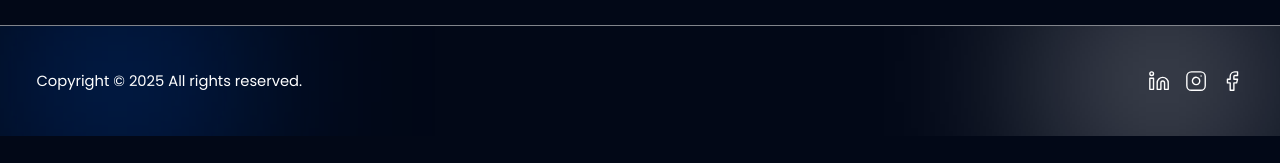
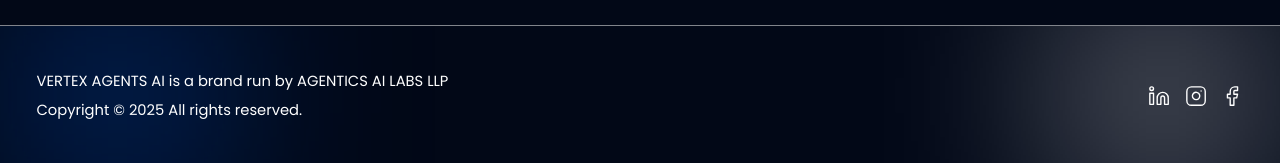
Before and after one commit to remeessalam/vertex, a React (Create React App) app: page /cyber-security in a window 1280 px wide. Shown: the part 5562-5725 px from the top of the page. Before the commit the page ends 5698 px from the top, so only its background shows below. Built offline with nearby package versions, Linux system fonts and the light colour scheme.

Commit message:
added new content for footer

```diff
--- a/src/components/landingPage/LandingFooter.jsx
+++ b/src/components/landingPage/LandingFooter.jsx
@@ -7,11 +7,17 @@ const LandingFooter = () => {
     <div className="py-[3rem] overflow-hidden border-t border-secondary/50 relative">
       <div className="absolute -z-10 top-1/2 -translate-y-1/2 left-8 w-[12rem] aspect-square bg-primary/50 blur-[100px]"></div>
       <div className="absolute -z-10 top-1/2 -translate-y-1/2 right-8 w-[12rem] aspect-square bg-secondary/50 blur-[100px]"></div>
-      <div className="wrapper flex justify-between gap-10">
-        <p className="">
-          Copyright &copy; {new Date().getFullYear()} All rights reserved.
-        </p>
-        <div className="flex gap-4 items-center sm:justify-end">
+      <div className="wrapper flex sm:flex-row flex-col sm:text-start text-center justify-between gap-10">
+        <div>
+          <p className="mb-2">
+            VERTEX AGENTS AI is a brand run by AGENTICS AI LABS LLP
+          </p>
+
+          <p className="">
+            Copyright &copy; {new Date().getFullYear()} All rights reserved.
+          </p>
+        </div>
+        <div className="flex gap-4 items-center sm:justify-end justify-center">
           <Link to="/" className="link">
             <Linkedin className="w-6 h-6 link" strokeWidth={1.5} />
           </Link>
--- a/src/components/website/Footer.jsx
+++ b/src/components/website/Footer.jsx
@@ -74,7 +74,8 @@ const Footer = () => {
         </div>
         <hr className="border-secondary/50" />
         <div className="text-center">
-          <p className="">
+          <p>VERTEX AGENTS AI is a brand run by AGENTICS AI LABS LLP</p>
+          <p className=" mt-2">
             Copyright &copy; {new Date().getFullYear()} All rights reserved.
           </p>
         </div>
```
